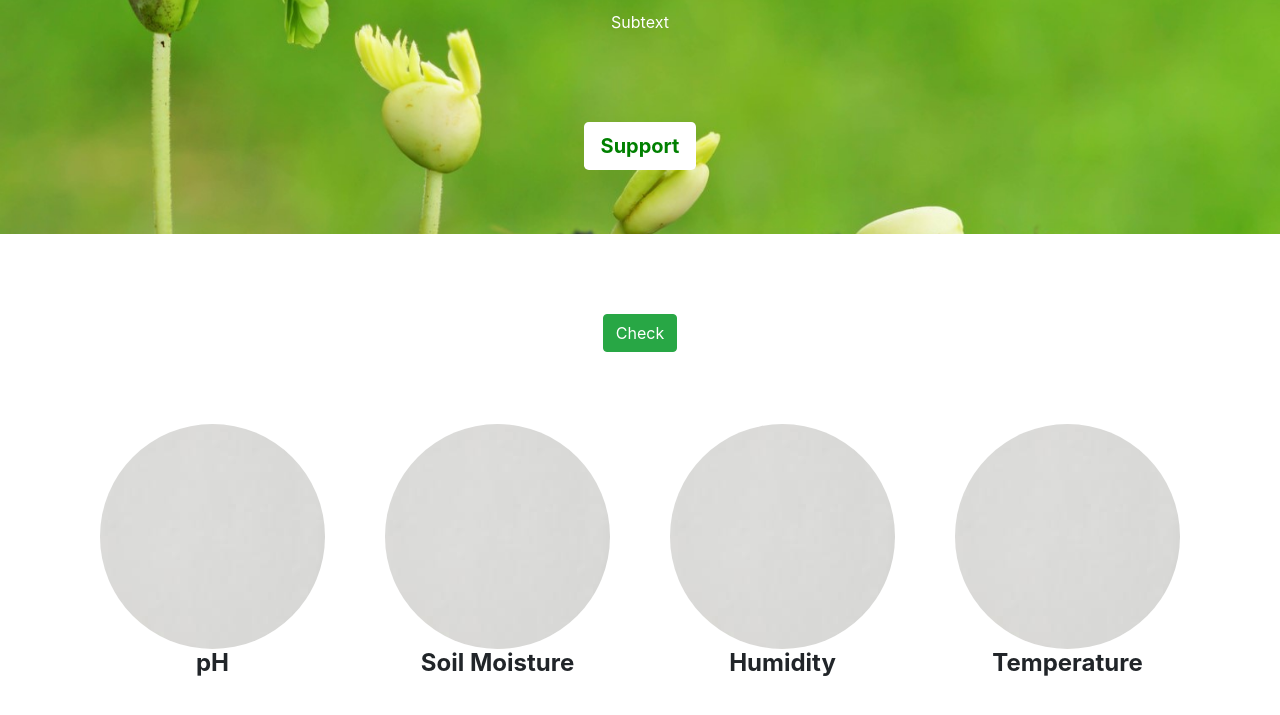
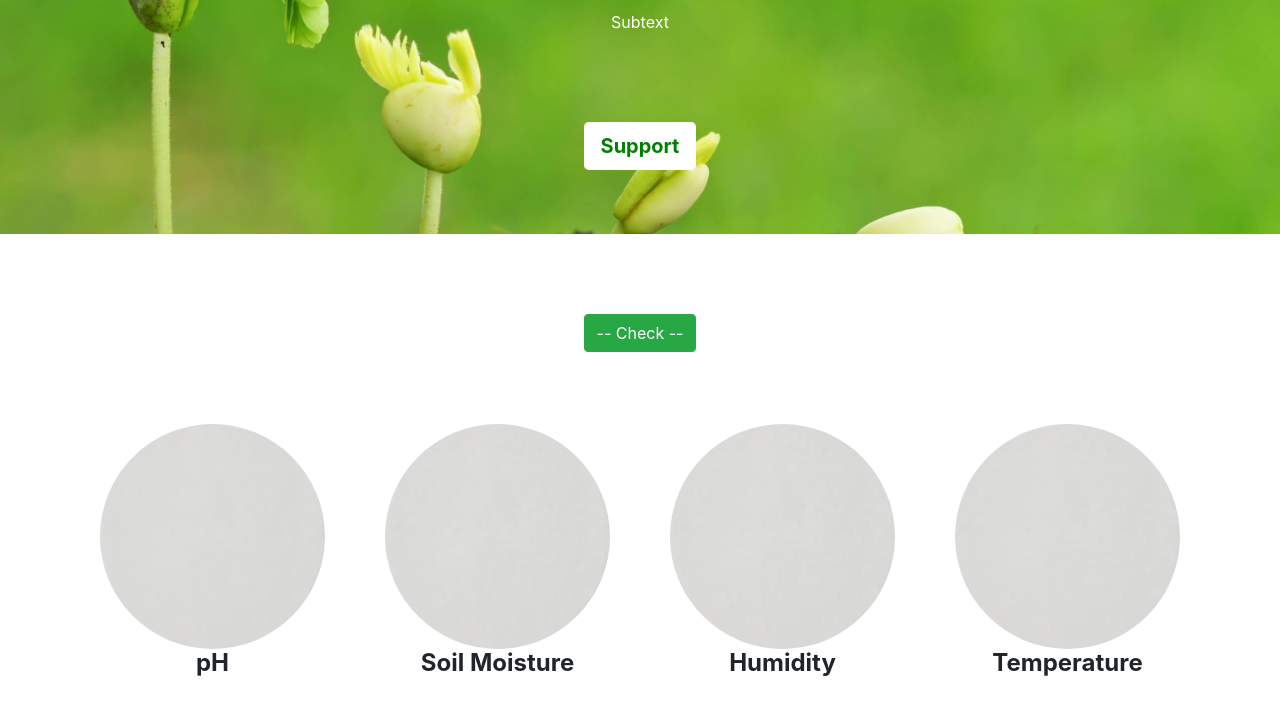
Before and after one commit to tikhsuP/smartAgri, a plain HTML site: page index.html in a window 1280 px wide. Shown: the part 177-892 px from the top of the page. Drawn offline with nearby package versions, Linux system fonts and the light colour scheme.

Commit message:
Update index.html

```diff
--- a/index.html
+++ b/index.html
@@ -50,7 +50,7 @@
      <div class="container">
       <br>
       <div class="text-center space">
-         <a href="#" class="btn btn-success">Check</a>
+         <a href="#" class="btn btn-success"> -- Check -- </a>
       </div>
       <br>
       <div class="row">
```
